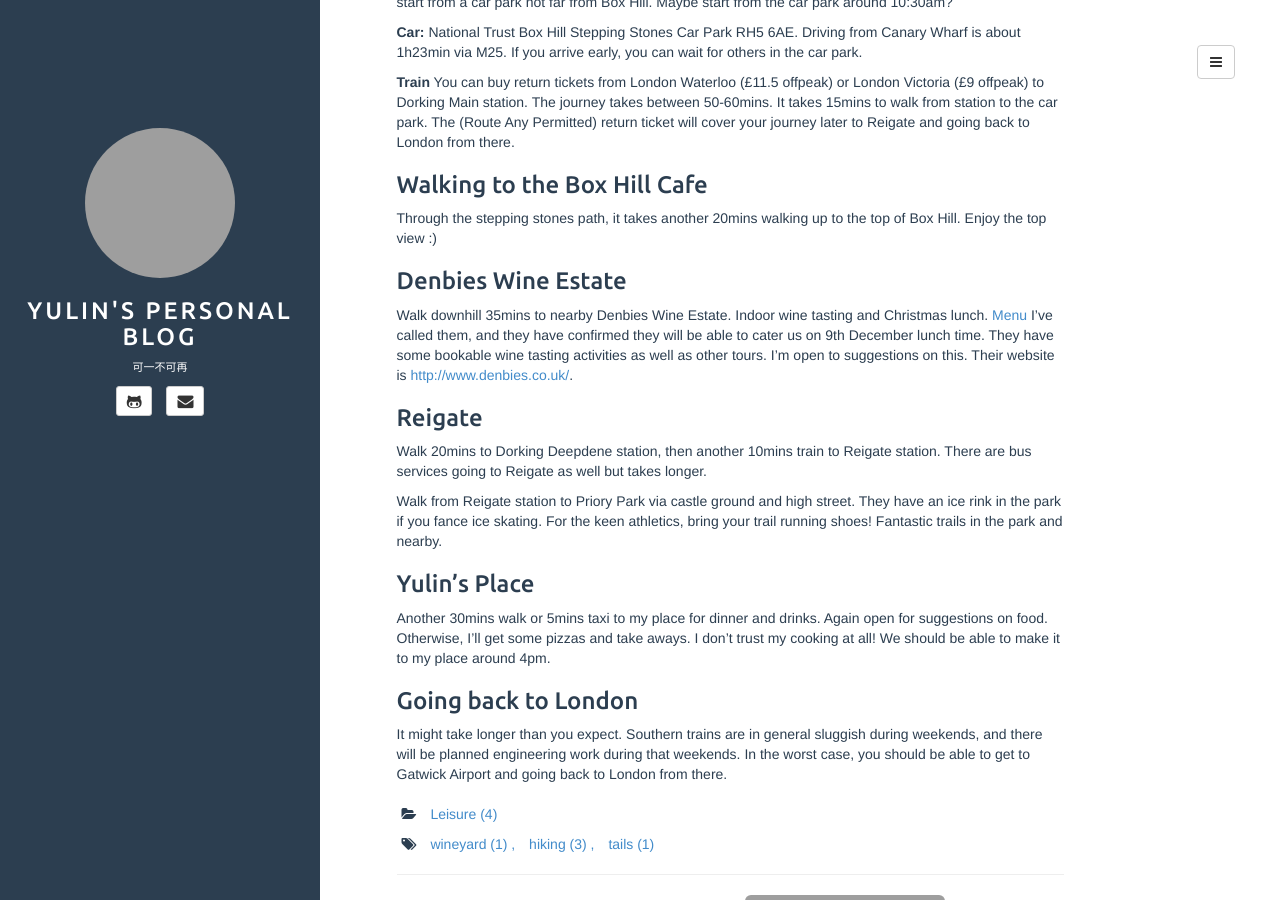
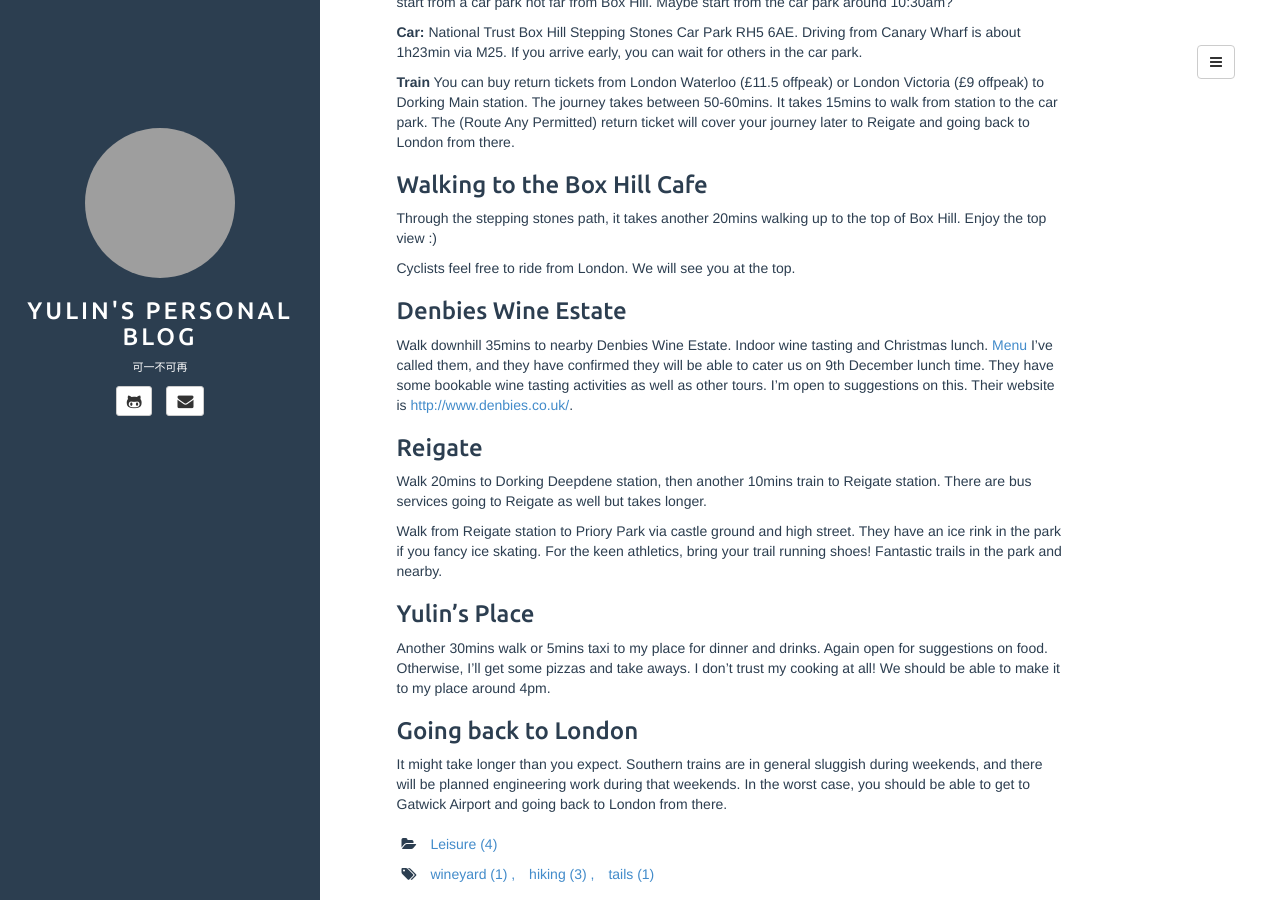
Before and after one commit to JimmyWuMadchester/JimmyWuMadchester.github.io, a Jekyll site: the page built from _posts/2017-11-16-SurreyTour.md, in a window 1280 px wide and 900 px high, scrolled down 682 px. Built offline with Jekyll 4.4.1, drawn with Linux system fonts in a browser that asks for light colours; comment, search, counter and statistics services are not loaded; grey boxes are pictures that could not be loaded.

Commit message:
correct spelling

```diff
--- a/_posts/2017-11-16-SurreyTour.md
+++ b/_posts/2017-11-16-SurreyTour.md
@@ -42,6 +42,8 @@ Public transport becomes really bad on Sunday, one of the reason I'm planning it
 
 Through the stepping stones path, it takes another 20mins walking up to the top of Box Hill. Enjoy the top view :)
 
+Cyclists feel free to ride from London. We will see you at the top.
+
 ### Denbies Wine Estate
 
 Walk downhill 35mins to nearby Denbies Wine Estate. Indoor wine tasting and Christmas lunch.
@@ -52,7 +54,7 @@ I've called them, and they have confirmed they will be able to cater us on 9th D
 
 Walk 20mins to Dorking Deepdene station, then another 10mins train to Reigate station. There are bus services going to Reigate as well but takes longer.
 
-Walk from Reigate station to Priory Park via castle ground and high street. They have an ice rink in the park if you fance ice skating. For the keen athletics, bring your trail running shoes! Fantastic trails in the park and nearby.
+Walk from Reigate station to Priory Park via castle ground and high street. They have an ice rink in the park if you fancy ice skating. For the keen athletics, bring your trail running shoes! Fantastic trails in the park and nearby.
 
 ### Yulin's Place
 
```
